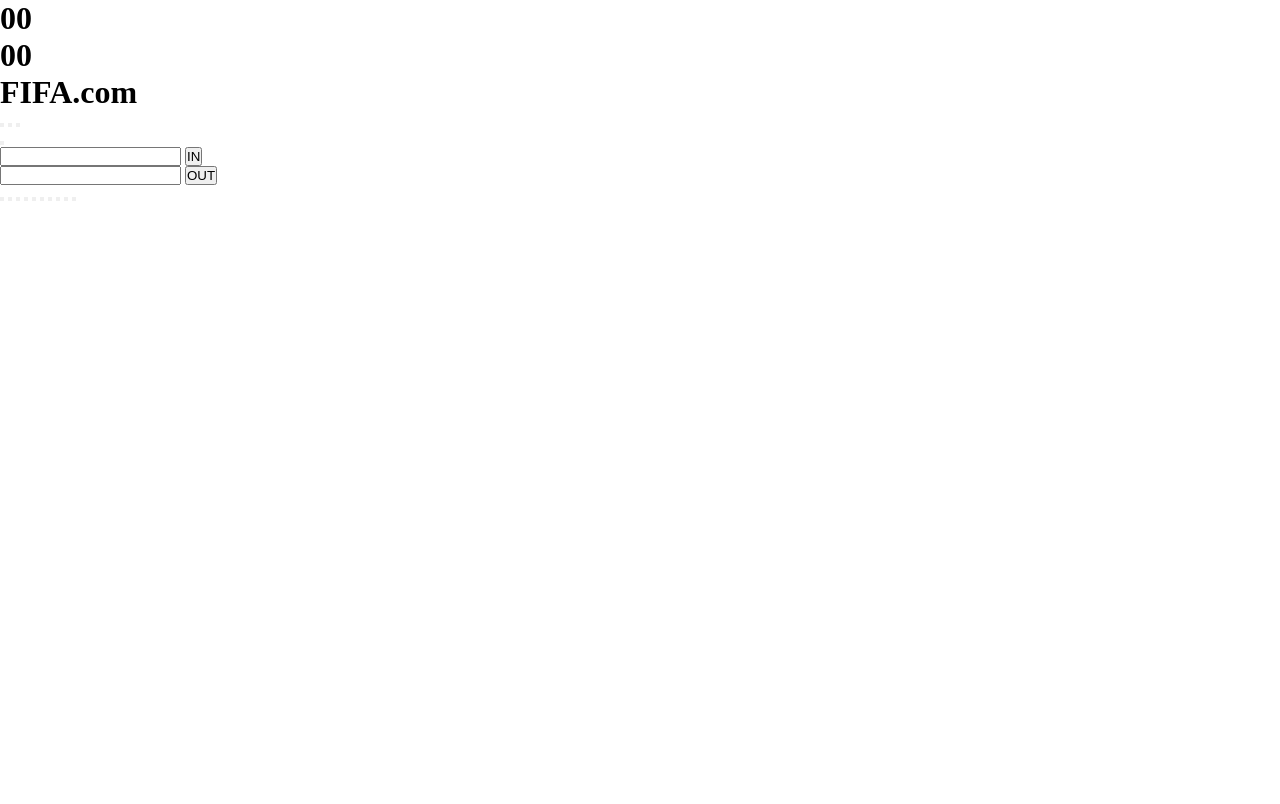
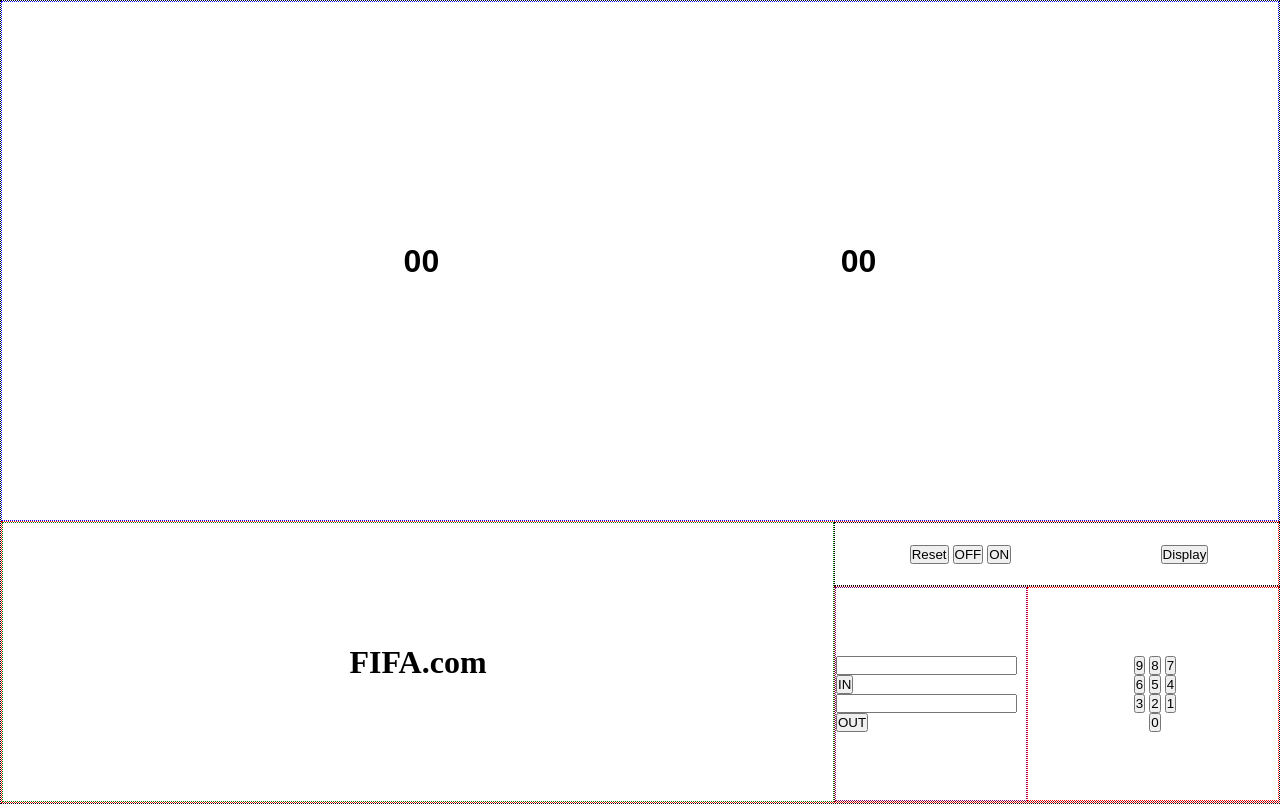
Before and after one commit to HassenDabboussi/football-player-substitution-dhasboard, a plain HTML site: page index.html in a window 1280 px wide. Drawn offline with Linux system fonts and the light colour scheme; a web font is replaced by a local one.

Commit message:
HTML done, CSS positioning done!

```diff
--- a/index.html
+++ b/index.html
@@ -3,6 +3,7 @@
 <head>
     <meta charset="UTF-8">
     <meta name="viewport" content="width=device-width, initial-scale=1.0">
+    <link href="https://fonts.cdnfonts.com/css/cursed-timer-ulil" rel="stylesheet">
     <link rel="stylesheet" href="style.css">
     <title>Document</title>
 </head>
@@ -19,16 +20,16 @@
             <div class="settings">
                 <div class="upper-section">
                     <div>
-                        <button></button>
-                        <button></button>
-                        <button></button>
+                        <button>Reset</button>
+                        <button>OFF</button>
+                        <button>ON</button>
                     </div>
                     <div>
-                        <button></button>
+                        <button>Display</button>
                     </div>
                 </div>
                 <div class="lower-section">
-                    <div class="in-and-out-number-selection">
+                    <div class="in-and-out-fields">
                         <div>
                             <input type="text">
                             <button>IN</button>
@@ -39,16 +40,24 @@
                         </div>
                     </div>
                     <div class="buttons-of-numbers">
-                        <button></button>
-                        <button></button>
-                        <button></button>
-                        <button></button>
-                        <button></button>
-                        <button></button>
-                        <button></button>
-                        <button></button>
-                        <button></button>
-                        <button></button>
+                        <div>
+                            <button>9</button>
+                            <button>8</button>
+                            <button>7</button>
+                        </div>
+                        <div>
+                            <button>6</button>
+                            <button>5</button>
+                            <button>4</button>
+                        </div>
+                        <div>
+                            <button>3</button>
+                            <button>2</button>
+                            <button>1</button>
+                        </div>
+                        <div>
+                            <button>0</button>
+                        </div>
                     </div>
                 </div>
             </div>
--- a/style.css
+++ b/style.css
@@ -5,8 +5,71 @@
 }
 
 main {
+    border: 1px dotted black;
     min-width: 100vw;
     min-height: 100vh;
     display: flex;
     flex-direction: column;
 }
+
+.numbers {
+    border: 1px dotted blue;
+    min-height: 65vh;
+    display: flex;
+    justify-content: space-evenly;
+    align-items: center;
+    font-family: 'Cursed Timer ULiL', sans-serif;;
+}
+
+.sponsor-and-settings{
+    border: 1px dotted red;
+    min-height: 35vh;
+    display: flex;
+}
+
+.sponsor {
+    border: 1px dotted green;
+    min-width: 65vw;
+    display: flex;
+    justify-content: center;
+    align-items: center;
+}
+
+.settings {
+    display: flex;
+    flex-direction: column;
+}
+
+.upper-section {
+    border: 1px dotted black;
+    min-width: 35vw;
+    min-height: 8vh;
+    display: flex;
+    justify-content: space-around;
+    align-items: center;
+}
+
+.lower-section {
+    border: 1px dotted maroon;
+    min-height: 27vh;
+    display: flex;
+}
+
+.in-and-out-fields{
+    border: 1px dotted purple;
+    min-width: 15vw;
+    display: flex;
+    flex-direction: column;
+    justify-content: center;
+    align-items: center;
+}
+
+.buttons-of-numbers{
+    border: 1px dotted red;
+    min-width: 20vw;
+    display: flex;
+    flex-direction: column;
+    justify-content: center;
+    align-items: center;
+
+}
```
